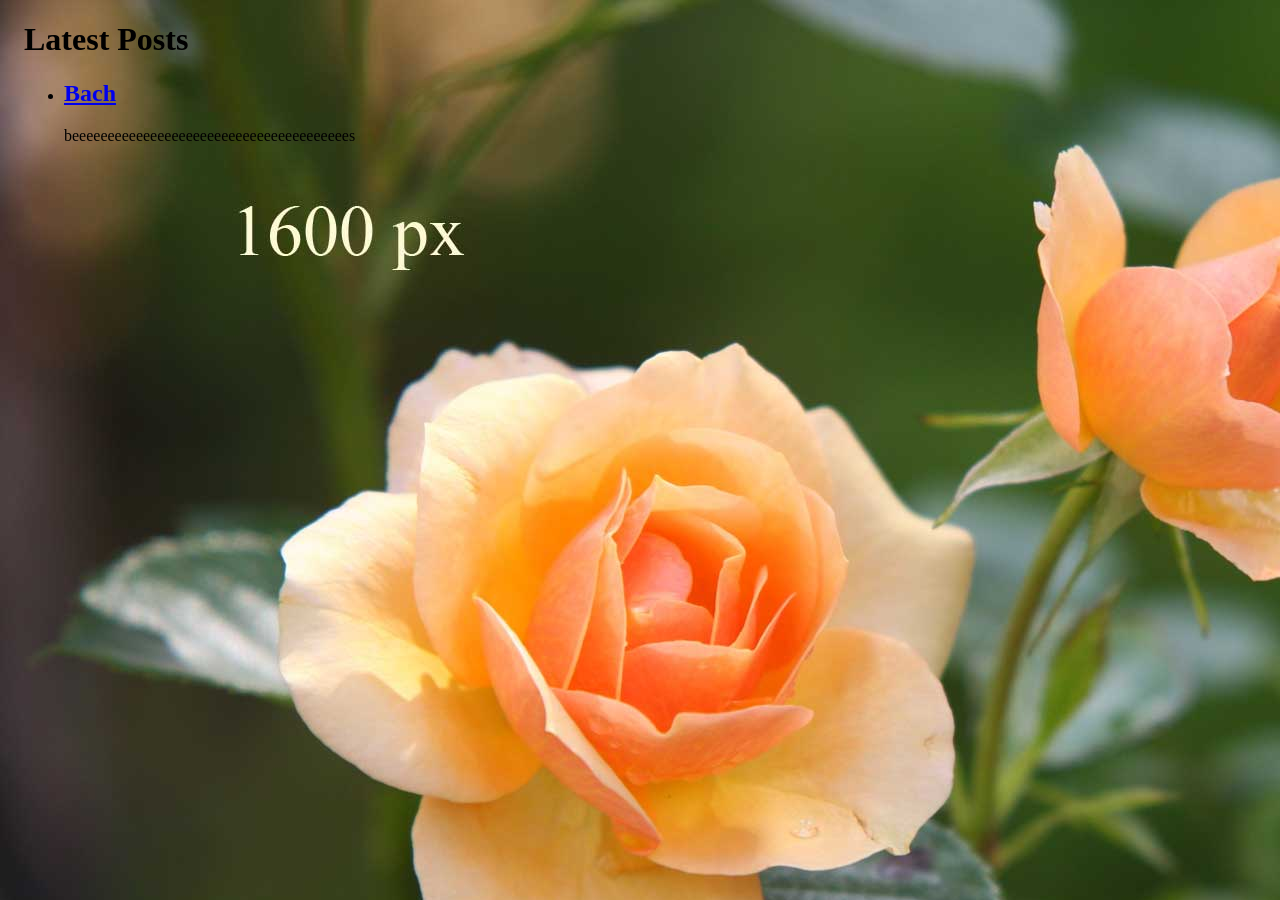
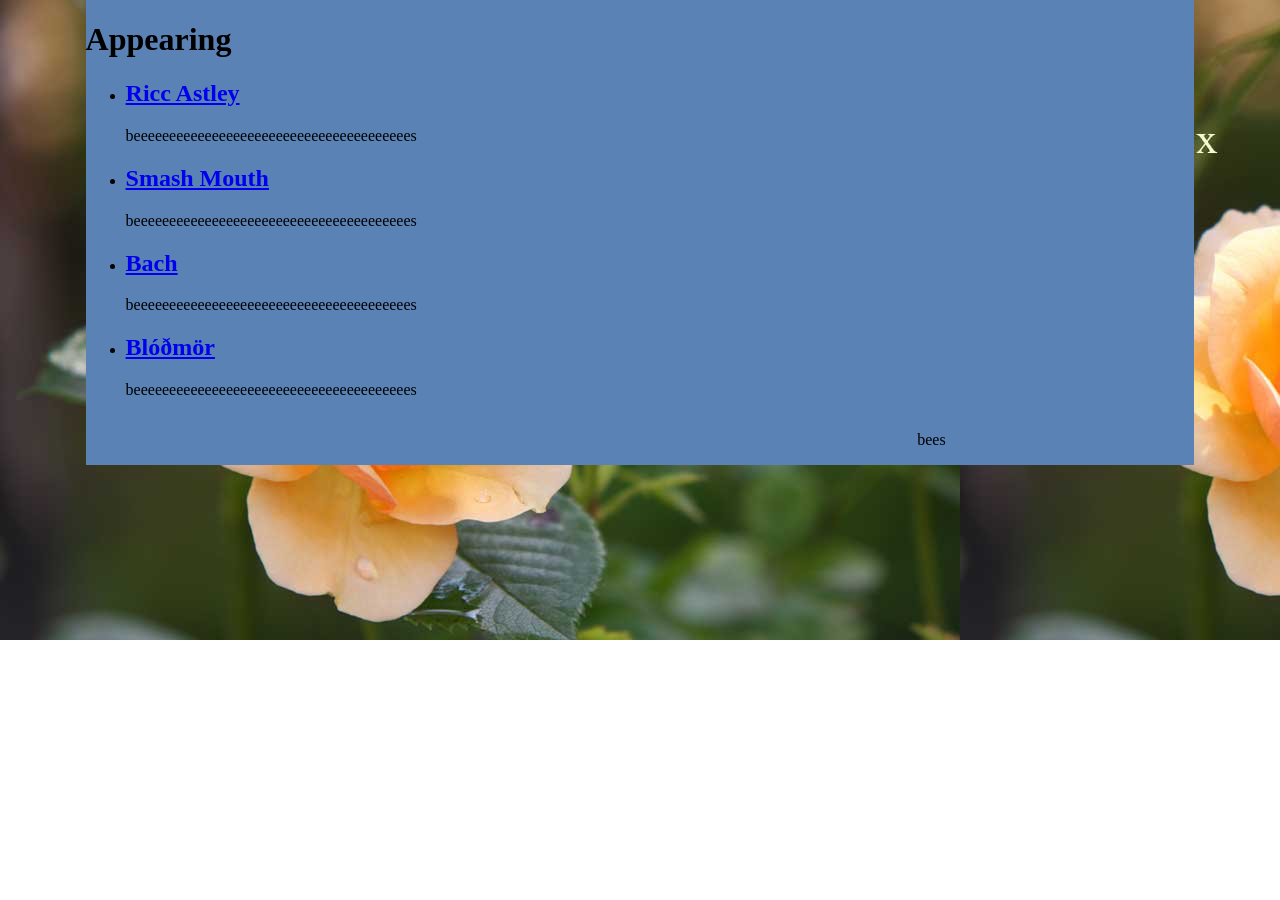
Before and after one commit to Zepeacedust/scaling-meme, a Jekyll site: the page built from blog.html, in a window 1280 px wide. Built offline with Jekyll 4.4.1, drawn with Linux system fonts in a browser that asks for light colours.

Commit message:
bæta við mooks

```diff
--- a/_layouts/default.html
+++ b/_layouts/default.html
@@ -3,11 +3,16 @@
 	<head>
 	    <meta charset="UTF-8">
 		<title> {{ page.title }}</title>
-		<link rel="stylesheet" href="/assets/css/styles.css">
+		<link rel="stylesheet" href="/vefhonnun/assets/css/styles.css">
 	</head>
 	<body>
-		<div>
-            {{ content }}
+		<div class ="content">
+			<div class  = "main">
+        	    {{ content }}
+			</div>
+			<div class = "right">
+				<p>bees</p>
+			</div>
 		</div>
 	</body>
 </html>
--- /dev/null
+++ b/_posts/1670-2-3-blóðmör.markdown
@@ -0,0 +1,4 @@
+---
+author: benni
+---
+beeeeeeeeeeeeeeeeeeeeeeeeeeeeeeeeeeeeeees
--- /dev/null
+++ b/_posts/1688-2-3-Smash-mouth.markdown
@@ -0,0 +1,4 @@
+---
+author: benni
+---
+beeeeeeeeeeeeeeeeeeeeeeeeeeeeeeeeeeeeeees
--- /dev/null
+++ b/_posts/1987-2-3-ricc-astley.markdown
@@ -0,0 +1,4 @@
+---
+author: benni
+---
+beeeeeeeeeeeeeeeeeeeeeeeeeeeeeeeeeeeeeees
--- a/_sass/main.scss
+++ b/_sass/main.scss
@@ -1,6 +1,6 @@
 
 body {
-  background-image: url('/assets/img/rose-1600.jpg');
+  background-image: url('/vefhonnun/assets/img/rose-960.jpg');
   background-repeat:repeat-x;
   background-attachment: fixed;
 }
@@ -28,9 +28,9 @@
   background-color: rgb(90,130,180);
   display: grid;
   grid-template-areas:
-    "nav nav nav"
-    "left main right";
-  grid-template-columns:  1fr 2fr 1fr;
+    "nav nav"
+    "main right";
+  grid-template-columns:  3fr 1fr;
   width: 90%;
 }
 .current {
--- a/blog.html
+++ b/blog.html
@@ -2,7 +2,7 @@
 title: Blog
 layout: default
 ---
-<h1>Latest Posts</h1>
+<h1>Appearing</h1>
 
 <ul>
   {% for post in site.posts %}
```
Also changed, not shown: assets/img/Globe.svg (deleted).
